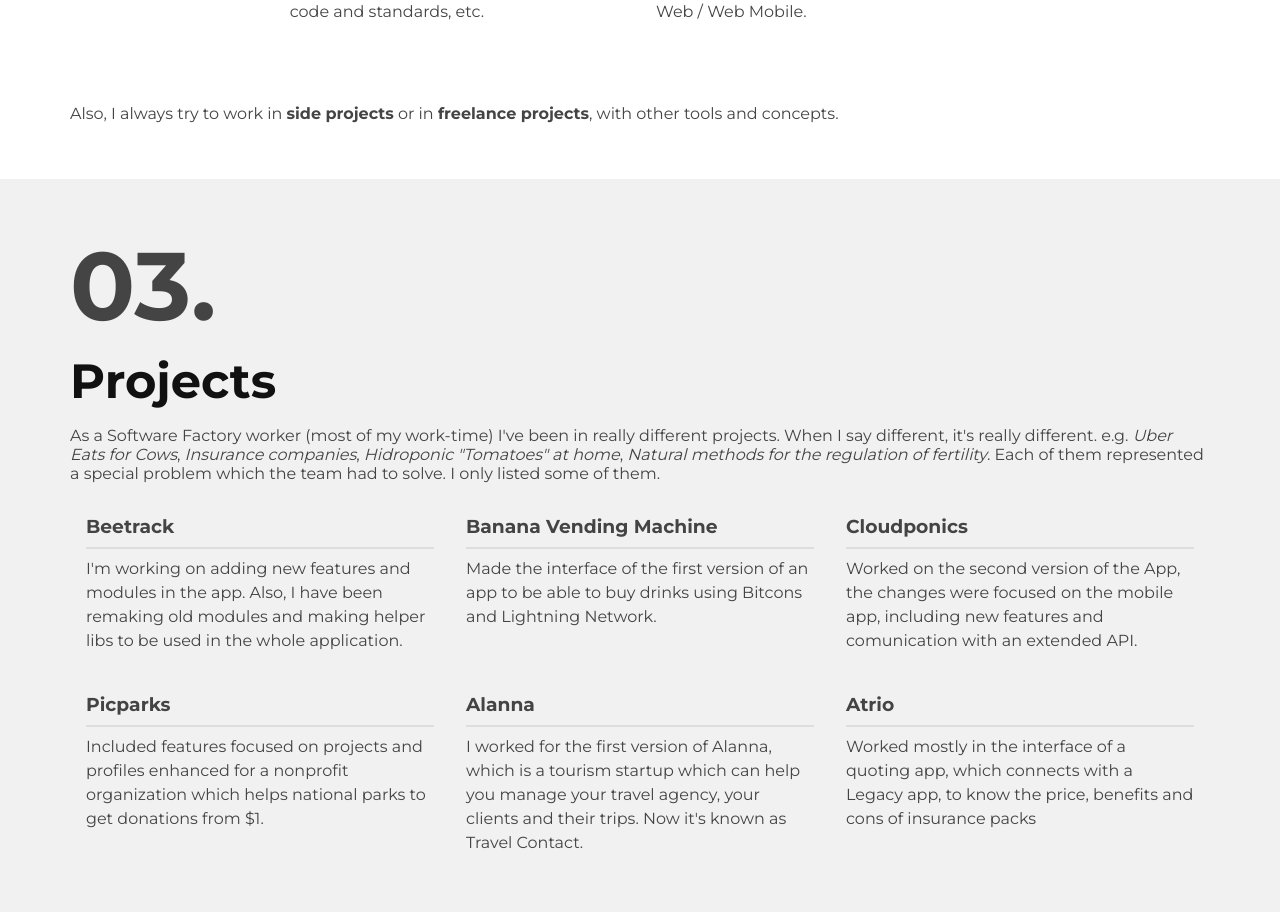
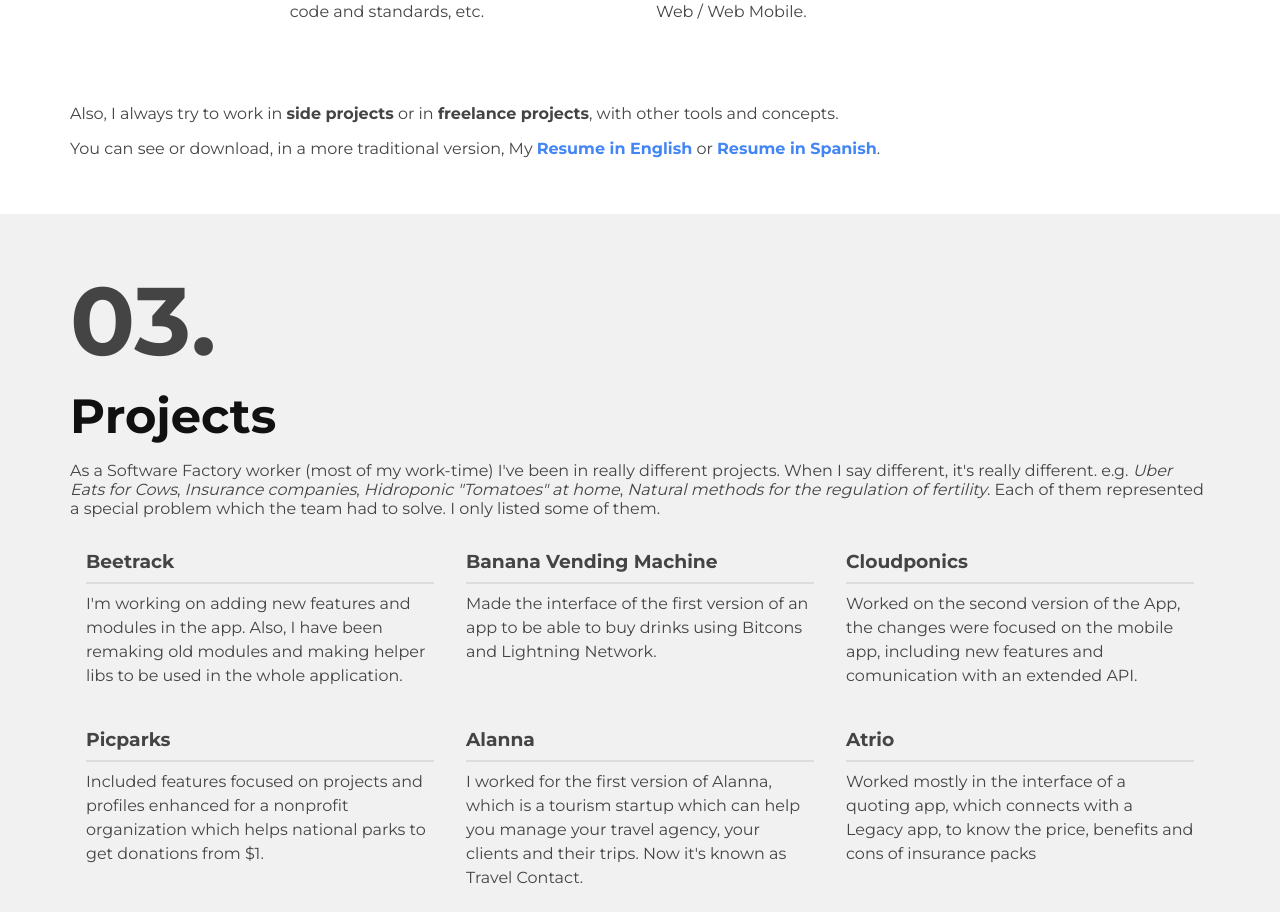
Before and after one commit to joseglego/joseglego.github.io, a Next.js app: page / in a window 1280 px wide. Shown: the part 2560-3472 px from the top of the page. Built offline with nearby package versions, Linux system fonts and the light colour scheme.

Commit message:
feat(Contact): include Drive link as PDF to MyResume

```diff
--- a/components/Experience/Experience.module.css
+++ b/components/Experience/Experience.module.css
@@ -48,3 +48,8 @@
 .experienceName {
   display: block;
 }
+
+.link {
+  color: var(--primary-color);
+  font-weight: bold;
+}
--- a/components/Experience/index.js
+++ b/components/Experience/index.js
@@ -45,6 +45,9 @@ function Experience () {
         Also, I always try to work in <b>side projects</b> or in{' '}
         <b>freelance projects</b>, with other tools and concepts.
       </p>
+      <p>
+        You can see or download, in a more traditional version, My <a className={styles.link} href="https://docs.google.com/document/d/1EJtSmUUysfnFfwr1z-LiRysvKO8hfNdepY9Ww4SgOz0/export?format=pdf">Resume in English</a> or <a className={styles.link} href="https://docs.google.com/document/d/1RhBcOj2bNllB3_kogC3zQtGUbw49AzyoTgrM8i4DCCY/export?format=pdf">Resume in Spanish</a>.
+      </p>
     </Section>
   );
 }
```
